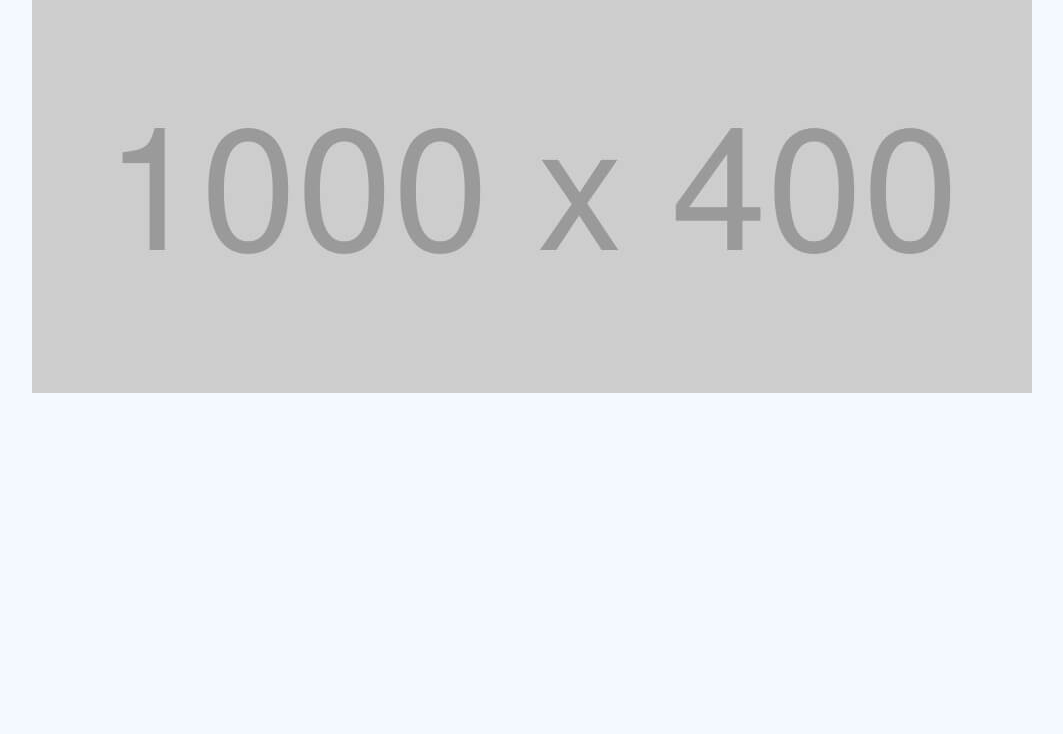
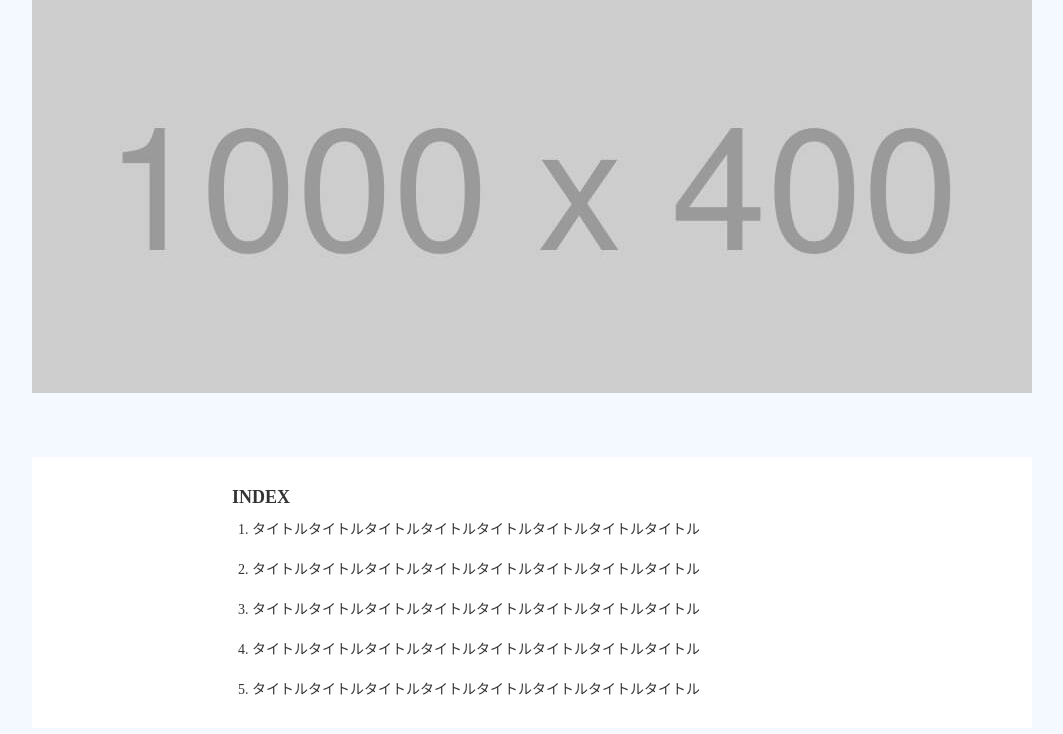
Before and after one commit to a-myzk/codestep-photo, a plain HTML site: page index.html in a window 1280 px wide. Shown: the part 100-834 px from the top of the page, without its empty margins (108-1171 px from the left). Before the commit the page ends 800 px from the top, so only its background shows below. Drawn offline with Linux system fonts and the light colour scheme; some packages are replaced by stand-ins of ours.

Commit message:
[Update]indexセクション作成

```diff
--- a/css/style.css
+++ b/css/style.css
@@ -17,6 +17,17 @@ img {
   max-width: 1000px;
   margin: 0 auto;
 }
+.inner {
+  max-width: 600px;
+  margin: 0 auto;
+}
+.section-title {
+  font-size: 1.125rem;
+  font-weight: bold;
+  margin-bottom: 10px;
+}
+
+/* ヘッダー */
 #header {
   margin-top: 60px;
 }
@@ -25,6 +36,24 @@ img {
   line-height: 1px;
   margin-bottom: 15px;
 }
+
+/* メインビジュアル */
 #mainvisual {
   margin-bottom: 60px;
 }
+
+/* indexセクション */
+#index {
+  background-color: #fff;
+  padding: 30px 0;
+  margin-bottom: 60px;
+}
+#index .index-list {
+  margin-left: 20px;
+}
+#index .index-list li {
+  margin-bottom: 20px;
+}
+#index .index-list li:last-child {
+  margin-bottom: 0;
+}
--- a/index.html
+++ b/index.html
@@ -26,12 +26,21 @@
         </div>
 
         <!-- indexセクション -->
-        <section id="index" class="wrapper">
-
+        <section id="index">
+          <div class="inner">
+            <h2 class="section-title">INDEX</h2>
+            <ol class="index-list">
+              <li>タイトルタイトルタイトルタイトルタイトルタイトルタイトルタイトル</li>
+              <li>タイトルタイトルタイトルタイトルタイトルタイトルタイトルタイトル</li>
+              <li>タイトルタイトルタイトルタイトルタイトルタイトルタイトルタイトル</li>
+              <li>タイトルタイトルタイトルタイトルタイトルタイトルタイトルタイトル</li>
+              <li>タイトルタイトルタイトルタイトルタイトルタイトルタイトルタイトル</li>
+            </ol>
+          </div>
         </section>
 
         <!-- detailセクション -->
-        <section id="detail" class="wrapper">
+        <section id="detail">
 
         </section>
       </main>
```
